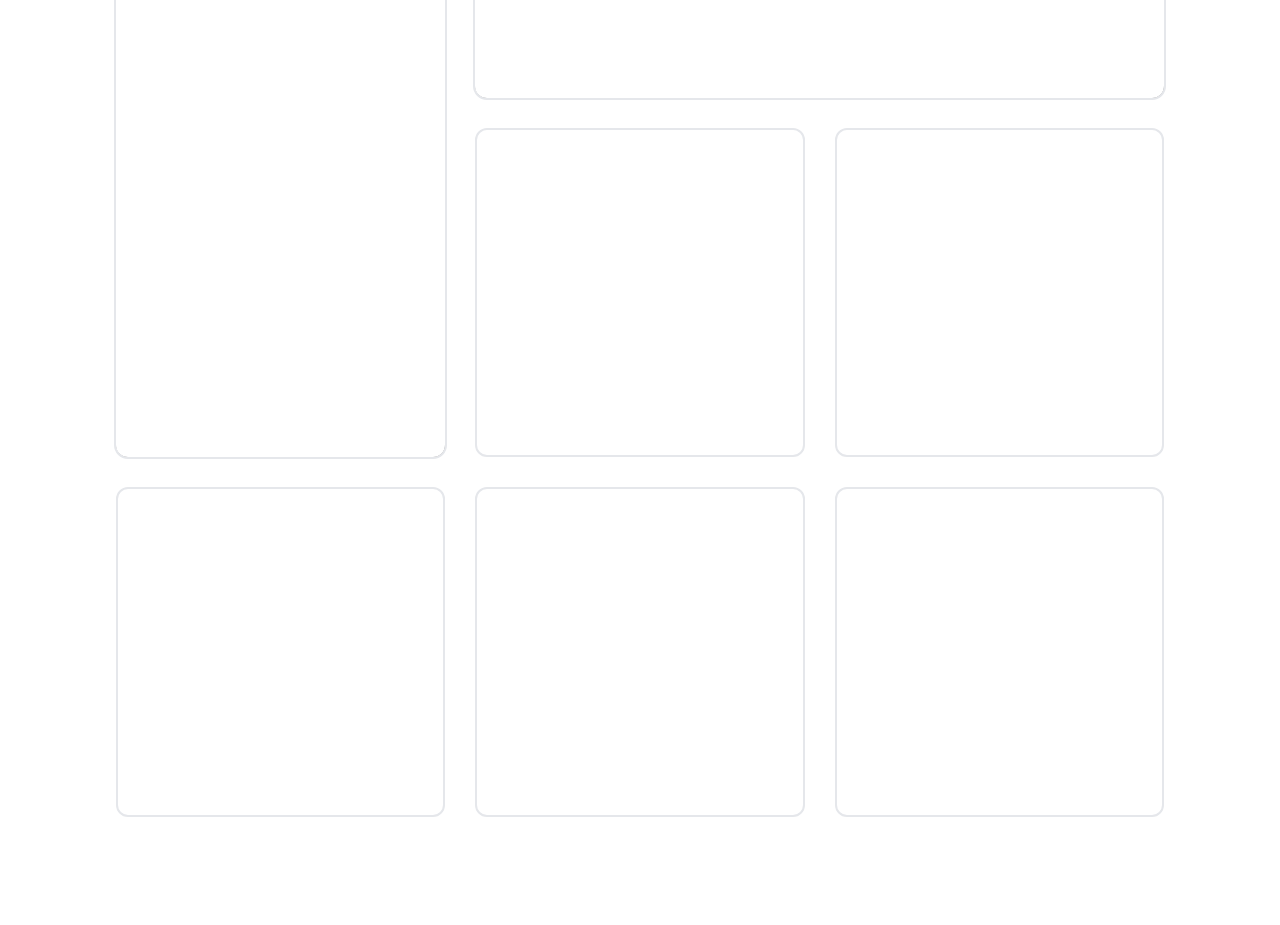
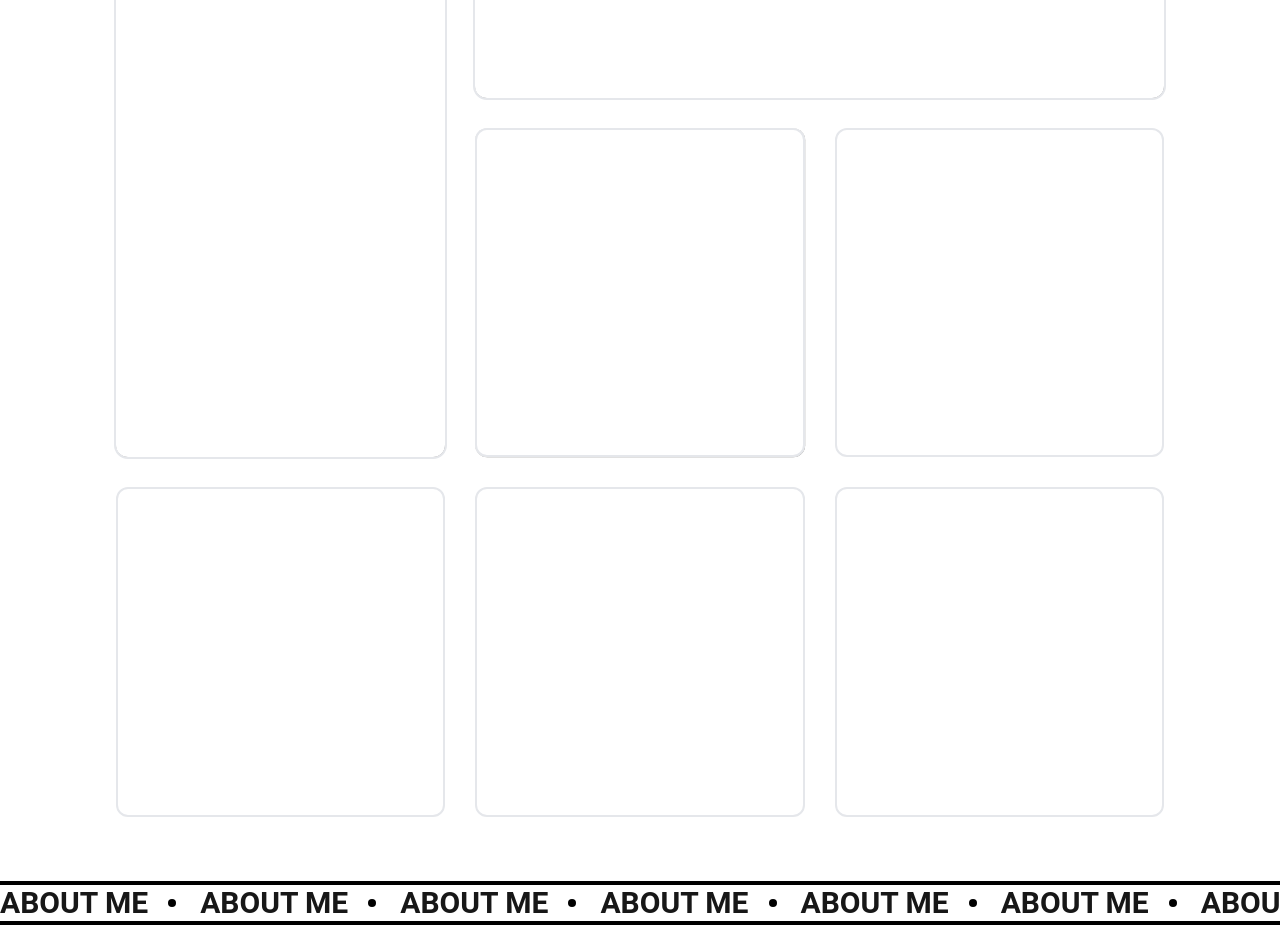
Before and after one commit to Guardian57/portfolio-app, a Next.js app: page / in a window 1280 px wide. Shown: the part 1140-2065 px from the top of the page. Before the commit the page ends 2021 px from the top, so only its background shows below. Built offline with nearby package versions, Linux system fonts and the light colour scheme.

Commit message:
feat: add ScrollingMarquee to About Me section

```diff
--- a/src/app/page.tsx
+++ b/src/app/page.tsx
@@ -122,7 +122,7 @@ export default function Home() {
             >
 
             </div>
-            <div className="w-auto h-auto rounded-xl border-solid border-2 aspect-square">
+            <div className="w-auto h-auto rounded-xl border-solid border-2 aspect-square cell-hover">
 
             </div>
             <div className="w-auto h-auto rounded-xl border-solid border-2 aspect-square">
@@ -139,6 +139,17 @@ export default function Home() {
             </div>
             </BentoGrid>
             </div>
+
+            {/* Section Heading */}
+
+            <div className="w-full border-t-4 border-b-4 border-black">
+              <ScrollingMarquee>
+                <div className="flex items-center justify-evenly gap-5">
+                  <div className="w-fit h-fit text-3xl font-bold font-[Roboto] float-left uppercase">About Me</div>
+                  <div className="w-2 h-2 bg-black rounded-full mr-6"></div>
+                </div>
+              </ScrollingMarquee>
+            </div>
     </>
 
   );
```
